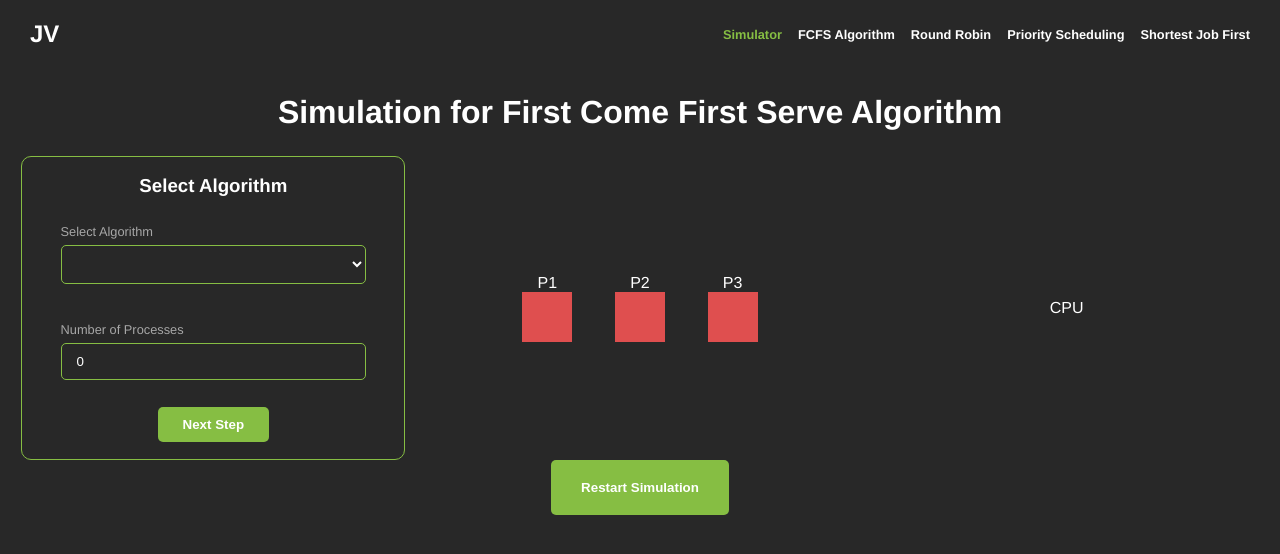
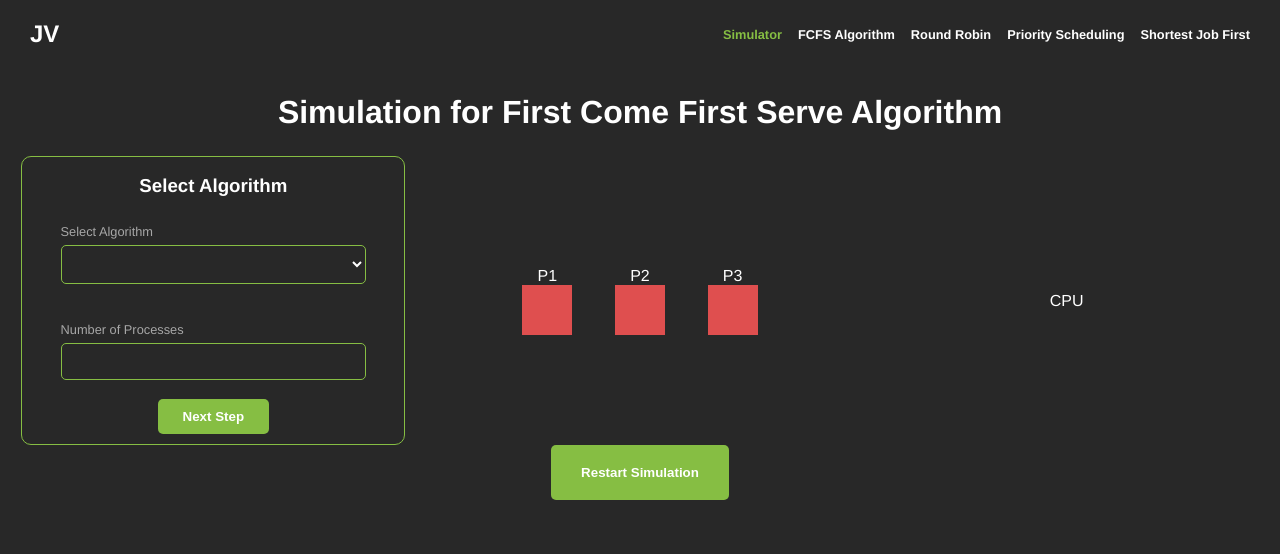
Before and after one commit to DangaRanga/os-process-visualization, a Vue app: page /#/ in a window 1280 px wide. Shown: the top 554 px of the page. Built offline with nearby package versions, Linux system fonts and the light colour scheme.

Commit message:
Minor changes

```diff
--- a/src/components/AlgorithmSelector/AlgorithmSelector.vue
+++ b/src/components/AlgorithmSelector/AlgorithmSelector.vue
@@ -15,17 +15,25 @@
       <label for="no-processes">Number of Processes </label>
       <input type="number" v-model="processes" />
     </div>
-    <button>Next Step</button>
+    <button type="button" @click="emitProcesses">Next Step</button>
   </form>
 </template>
 <script>
 export default {
-  name: "AlgoritmSelector",
+  name: "AlgorithmSelector",
   data() {
     return {
       selected: null,
-      processes: 0,
+      processes: [],
+      noProcesses: 0,
     };
+  },
+
+  methods: {
+    emitProcesses() {
+      console.log("Emitting data");
+      this.$emit("algorithm-selection", this.processes);
+    },
   },
 };
 </script>
@@ -50,7 +58,7 @@ button {
   border-radius: 5px;
   transition: all 0.3s ease-in-out;
   outline: none;
-  margin: 2% 0;
+  margin: 20;
 }
 
 button:hover {
--- a/src/views/Simulator.vue
+++ b/src/views/Simulator.vue
@@ -12,7 +12,11 @@
       </section>
       <section id="cpu">CPU</section>
     </main>
-    <button @click="animateProcesses()" id="restart-btn">
+    <button
+      @algorithm-selection="algorithmSelection"
+      @click="animateProcesses()"
+      id="restart-btn"
+    >
       Restart Simulation
     </button>
   </div>
@@ -33,6 +37,7 @@ export default {
     return {
       timeline: null,
       duration: null,
+      processes: 0,
     };
   },
   methods: {
@@ -41,6 +46,7 @@ export default {
      */
     animateProcesses() {
       // Each process algo will have a different animation stored in animations.js
+      console.log(this.processes);
       const testAnimationTimeline = [
         {
           targets: ".p1",
@@ -66,6 +72,10 @@ export default {
       for (let animation of testAnimationTimeline) {
         this.timeline.add(animation);
       }
+    },
+
+    algorithmSelection(selectorData) {
+      this.processes = selectorData;
     },
   },
 
```
Also changed, not shown: src/controllers/processorAlgos.js (+14 -6 lines).
